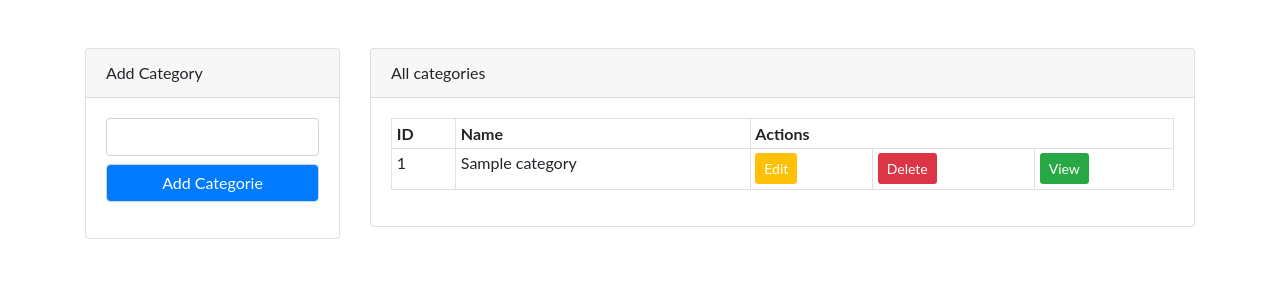
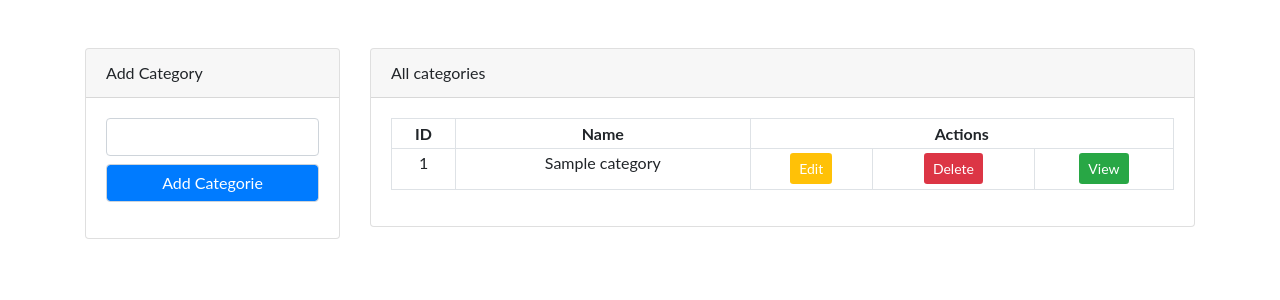
Before and after one commit to akshay2739/Aatmnirbhar-A-team, a PHP site: page /categories.php in a window 1280 px wide. Shown: the part 56-356 px from the top of the page. Run offline with PHP 8.4, Linux system fonts and the light colour scheme; the visitor is signed in with stand-in values (Sample User, id 1); tables that the repository leaves empty hold one stand-in row (values such as "Sample post").

Commit message:
table style updated

```diff
--- a/categories.php
+++ b/categories.php
@@ -44,7 +44,7 @@ $res = $conn -> query($sql);
                     </div>
                     <div class="card-body">
                         <div class="table-responsive-sm">
-                            <table class="table table-sm table-bordered">
+                            <table class="table text-center table-sm table-bordered">
                                 <tr>
                                     <th>ID</th>
                                     <th>Name</th>
--- a/manageProducts.php
+++ b/manageProducts.php
@@ -28,7 +28,7 @@ $res =$conn->query($sql);
             </div>
             <div class="card-body">
                 <div class="table-responsive">
-                    <table class="table table-bordered">
+                    <table class="table text-center table-bordered">
                         <tr>
                             <th>Name</th>
                             <th>Category</th>
```
